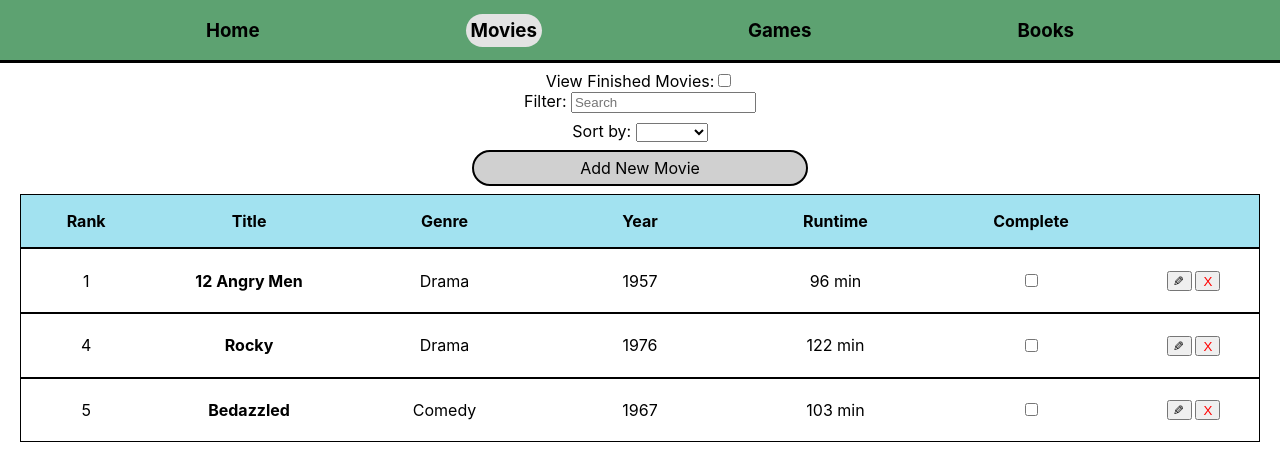
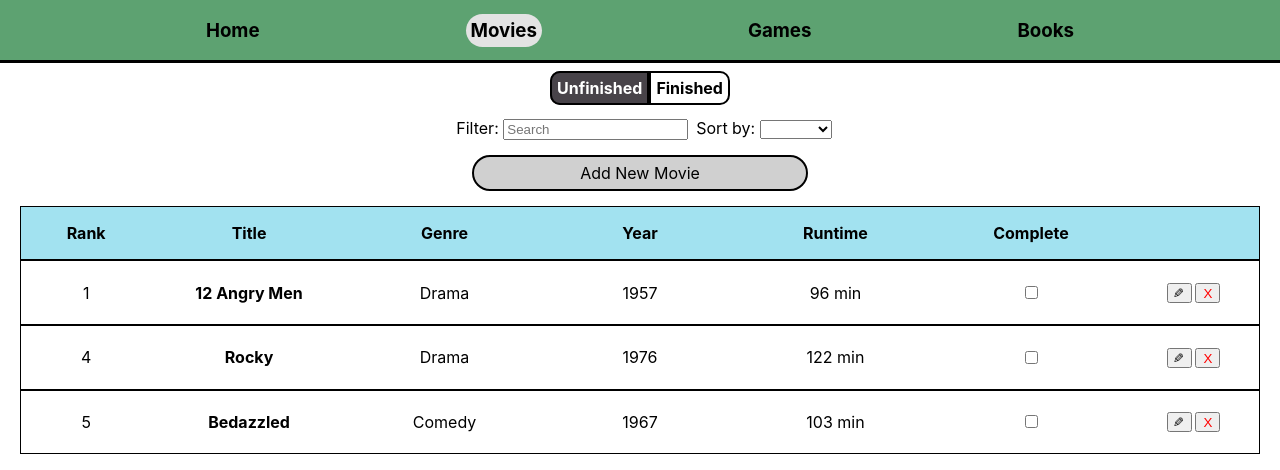
Before and after one commit to RudeChowder/media-backlog-tracker, a React (Create React App) app: page /movies in a window 1280 px wide. Shown: the top 470 px of the page. Built offline with nearby package versions, Linux system fonts and the light colour scheme; data requests are answered from the project's data file.

Commit message:
extract and style view toggle

```diff
--- /dev/null
+++ b/src/components/CompletedToggle.js
@@ -0,0 +1,18 @@
+import React from "react"
+
+const CompletedToggle = ({ viewCompleted, onChangeViewCompleted }) => {
+  const handleClick = (event) => event.target.getAttribute("name") === "complete" ? onChangeViewCompleted(true) : onChangeViewCompleted(false)
+
+  return (
+    <div className="toggle-container">
+      <span className={`incomplete view-toggle${viewCompleted ? "" : " active"}`} name="incomplete" onClick={handleClick} >
+        Unfinished
+      </span>
+      <span className={`complete view-toggle${viewCompleted ? " active" : ""}`} name="complete" onClick={handleClick} >
+        Finished
+      </span>
+    </div>
+  )
+}
+
+export default CompletedToggle
--- a/src/components/Filter.js
+++ b/src/components/Filter.js
@@ -1,15 +1,8 @@
 import React from "react"
 
-const Filter = ({ filter, onChangeFilter, completedToggle, onChangeCompletedToggle }) => {
+const Filter = ({ filter, onChangeFilter }) => {
   return(
-    <div className="filter" >
-      <label htmlFor="completed-toggle">View Finished Movies:</label>
-      <input
-        type="checkbox"
-        value={completedToggle}
-        onChange={onChangeCompletedToggle}
-      />
-      <br />
+    <span className="filter" >
       <label htmlFor="filter">Filter: </label>
       <input
         type="text"
@@ -18,7 +11,7 @@ const Filter = ({ filter, onChangeFilter, completedToggle, onChangeCompletedTogg
         value={filter}
         onChange={onChangeFilter}
       />
-    </div>
+    </span>
   )
 }
 
--- a/src/components/MovieForm.js
+++ b/src/components/MovieForm.js
@@ -45,7 +45,7 @@ const MovieForm = ({ formData, onChangeInput, onSubmitMovieForm }) => {
         </span>
         <span>
           <button type="submit" className="submit-button" >Submit</button>
-          <button className="cancel-button" onClick={handleClickCancel}>Cancel</button>
+          <button type="button" className="cancel-button" onClick={handleClickCancel}>Cancel</button>
         </span>
       </form>
   )
--- a/src/components/MoviesPage.js
+++ b/src/components/MoviesPage.js
@@ -1,6 +1,7 @@
 import React, { useEffect, useState } from "react"
 import { Route, Switch, useRouteMatch } from "react-router-dom"
 
+import CompletedToggle from "./CompletedToggle"
 import EditMovieForm from "./EditMovieForm"
 import Filter from "./Filter"
 import MoviesList from "./MoviesList"
@@ -8,7 +9,7 @@ import NewMovieForm from "./NewMovieForm"
 import Sort from "./Sort"
 
 const MoviesPage = () => {
-  const [completedToggle, setCompletedToggle] = useState(false)
+  const [viewCompleted, setViewCompleted] = useState(false)
   const [filter,setFilter] = useState("")
   const [movies, setMovies] = useState([])
   // const [rankings, setRankings] = useState([1,2,4,5,9])
@@ -111,10 +112,10 @@ const MoviesPage = () => {
 
   const handleChangeFilter = (event) => setFilter(event.target.value)
   const handleChangeSort = (event) => setSort(event.target.value)
-  const handleChangeCompletedToggle = () => setCompletedToggle(completedToggle => !completedToggle)
+  const handleChangeViewCompleted = (value) => setViewCompleted(value)
 
   const filteredMovies = movies
-    .filter(movie => movie.complete === completedToggle)
+    .filter(movie => movie.complete === viewCompleted)
     .filter(movie => filter === "" ? true : movie.title.toLowerCase().includes(filter.toLowerCase()))
 
   // const filteredRankings = () => {
@@ -139,13 +140,18 @@ const MoviesPage = () => {
   return (
     <Switch>
       <Route exact path={`${match.url}`} >
+        <CompletedToggle
+          viewCompleted={viewCompleted}
+          onChangeViewCompleted={handleChangeViewCompleted}
+        />
         <Filter
           filter={filter}
           onChangeFilter={handleChangeFilter}
-          completedToggle={completedToggle}
-          onChangeCompletedToggle={handleChangeCompletedToggle}
         />
-        <Sort sort={sort} onChangeSort={handleChangeSort} />
+        <Sort
+          sort={sort}
+          onChangeSort={handleChangeSort}
+        />
         <MoviesList
           movies={sortedFilteredMovies()}
           onDeleteMovie={handleDeleteMovie}
--- a/src/components/Sort.js
+++ b/src/components/Sort.js
@@ -2,7 +2,7 @@ import React from "react"
 
 const Sort = ({ sort, onChangeSort }) => {
   return (
-    <div className="sort">
+    <span className="sort">
       <label htmlFor="sort">Sort by: </label>
       <select name="sort" onChange={onChangeSort} value={sort}>
         <option value=""></option>
@@ -11,7 +11,7 @@ const Sort = ({ sort, onChangeSort }) => {
         <option value="year">Year</option>
         <option value="runtime">Runtime</option>
       </select>
-    </div>
+    </span>
   )
 }
 
--- a/src/index.css
+++ b/src/index.css
@@ -17,41 +17,36 @@ a {
   text-decoration: none;
 }
 
-.navbar {
-  display: flex;
-  justify-content: space-evenly;
-  border-bottom: 3px black solid;
-  background-color: #5DA271;
+.button-container {
+  justify-items: center;
 }
 
-nav a.active {
-  border-radius: 20px;
-  background-color:#E3E3E3;
-  padding: 5px;
+.cancel-button {
+  margin: 8px 0 0 4px ;
+  width: 100px;
+  align-self: center;
 }
 
-.movie-list {
-  display: flex;
-  flex-direction: column;
+.delete-button {
+  color: red;
+  height: 20px;
+  width: 25px;
+}
+
+.edit-button {
+  height: 20px;
+  width: 25px;
+  margin-right: 3px;
+  transform: scaleX(-1);
 }
 
 .filter {
   margin: 8px;
 }
 
-.new-movie-link {
-  display: inline-block;
-  align-self: center;
-  width: 25%;
-  padding: 6px;
-  background-color: rgb(208, 208, 208);
-  border: 2px black solid;
-  border-radius: 20px;
-  margin: 8px 0px 8px 0px
-}
-
-.new-movie-link:hover {
-  background-color: rgb(184, 184, 184);
+.movie-list {
+  display: flex;
+  flex-direction: column;
 }
 
 .movie-list-header {
@@ -90,21 +85,32 @@ nav a.active {
   gap: 5px;
 }
 
-.button-container {
-  justify-items: center;
+.navbar {
+  display: flex;
+  justify-content: space-evenly;
+  border-bottom: 3px black solid;
+  background-color: #5DA271;
 }
 
-.edit-button {
-  height: 20px;
-  width: 25px;
-  margin-right: 3px;
-  transform: scaleX(-1);
+nav a.active {
+  border-radius: 20px;
+  background-color:#E3E3E3;
+  padding: 5px;
 }
 
-.delete-button {
-  color: red;
-  height: 20px;
-  width: 25px;
+.new-movie-link {
+  display: inline-block;
+  align-self: center;
+  width: 25%;
+  padding: 6px;
+  background-color: rgb(208, 208, 208);
+  border: 2px black solid;
+  border-radius: 20px;
+  margin: 15px 0px 15px 0px
+}
+
+.new-movie-link:hover {
+  background-color: rgb(184, 184, 184);
 }
 
 .submit-button {
@@ -113,8 +119,26 @@ nav a.active {
   align-self: center;
 }
 
-.cancel-button {
-  margin: 8px 0 0 4px ;
-  width: 100px;
-  align-self: center;
+.toggle-container {
+  margin: 15px 0 20px 0;
 }
+
+.view-toggle {
+  margin: 5px 0 5px 0;
+  padding: 5px;
+  border: black 2px solid;
+  font-weight: bold;
+}
+
+.view-toggle.active {
+  background-color:#484349;
+  color: white;
+}
+
+.view-toggle.complete {
+  border-radius: 0 10px 10px 0;
+}
+
+.view-toggle.incomplete {
+  border-radius: 10px 0 0 10px;
+}
```
Also changed, not shown: 1 other file (tests, documents, lock files or other folders).
